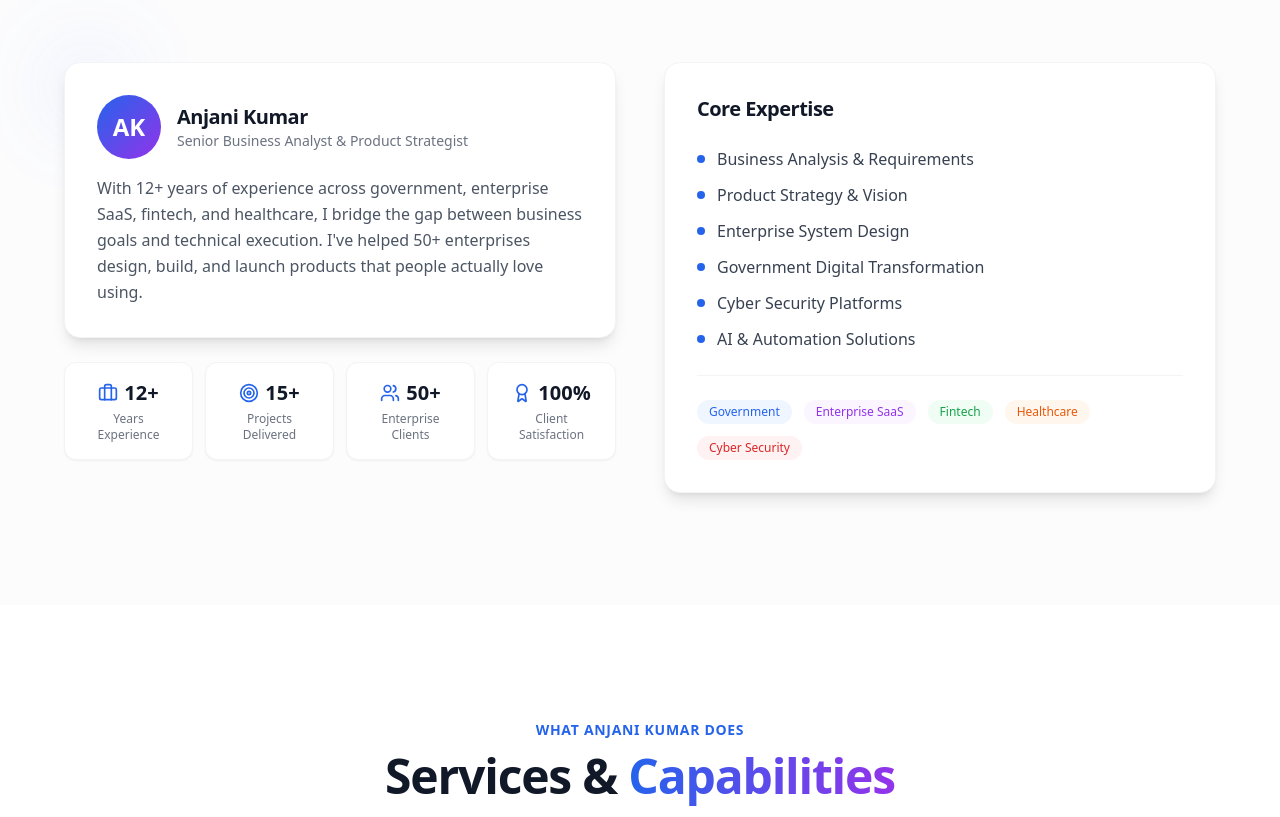
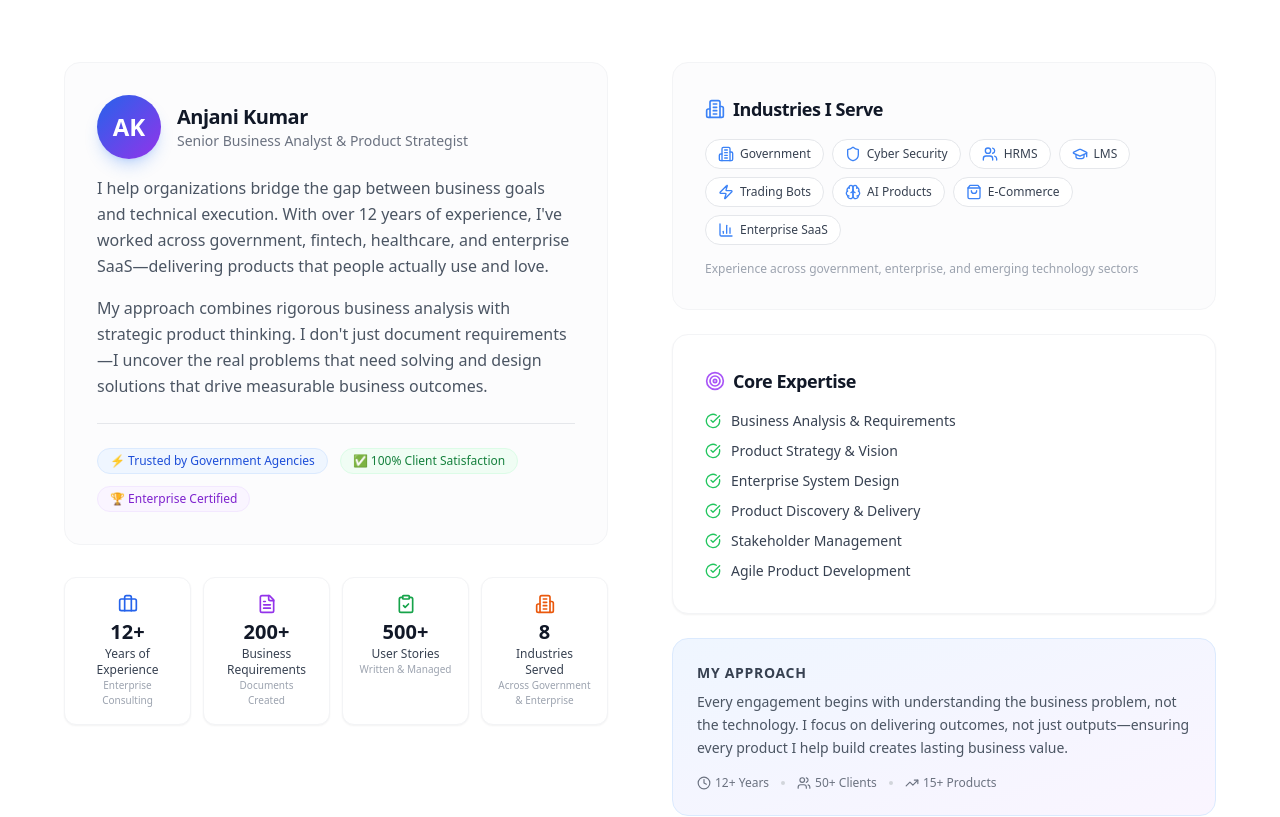
Before and after one commit to anjanikumar-dev/digital-product-studio, a Next.js app: page / in a window 1280 px wide. Shown: the part 1480-2297 px from the top of the page. Built offline with nearby package versions, Linux system fonts and the light colour scheme.

Commit message:
refine: transform About section into credibility section

```diff
--- a/src/components/home/About.tsx
+++ b/src/components/home/About.tsx
@@ -1,7 +1,24 @@
 'use client';
 
 import { motion } from 'framer-motion';
-import { Award, Briefcase, Users, Target, Code, Rocket } from 'lucide-react';
+import {
+  Award,
+  Briefcase,
+  Users,
+  Target,
+  FileText,
+  ClipboardCheck,
+  Building2,
+  CheckCircle,
+  Clock,
+  TrendingUp,
+  Zap,
+  Shield,
+  GraduationCap,
+  ShoppingBag,
+  Brain,
+  BarChart3
+} from 'lucide-react';
 
 export default function About() {
   const containerVariants = {
@@ -23,24 +40,60 @@ export default function About() {
     },
   };
 
-  const stats = [
-    { icon: <Briefcase className="w-5 h-5" />, value: '12+', label: 'Years Experience' },
-    { icon: <Target className="w-5 h-5" />, value: '15+', label: 'Projects Delivered' },
-    { icon: <Users className="w-5 h-5" />, value: '50+', label: 'Enterprise Clients' },
-    { icon: <Award className="w-5 h-5" />, value: '100%', label: 'Client Satisfaction' },
+  // Realistic metrics - replace with actual numbers if available
+  const metrics = [
+    {
+      icon: <Briefcase className="w-5 h-5" />,
+      value: '12+',
+      label: 'Years of Experience',
+      subLabel: 'Enterprise Consulting',
+      color: 'blue'
+    },
+    {
+      icon: <FileText className="w-5 h-5" />,
+      value: '200+',
+      label: 'Business Requirements',
+      subLabel: 'Documents Created',
+      color: 'purple'
+    },
+    {
+      icon: <ClipboardCheck className="w-5 h-5" />,
+      value: '500+',
+      label: 'User Stories',
+      subLabel: 'Written & Managed',
+      color: 'green'
+    },
+    {
+      icon: <Building2 className="w-5 h-5" />,
+      value: '8',
+      label: 'Industries Served',
+      subLabel: 'Across Government & Enterprise',
+      color: 'orange'
+    },
+  ];
+
+  const industries = [
+    { icon: <Building2 className="w-4 h-4" />, label: 'Government' },
+    { icon: <Shield className="w-4 h-4" />, label: 'Cyber Security' },
+    { icon: <Users className="w-4 h-4" />, label: 'HRMS' },
+    { icon: <GraduationCap className="w-4 h-4" />, label: 'LMS' },
+    { icon: <Zap className="w-4 h-4" />, label: 'Trading Bots' },
+    { icon: <Brain className="w-4 h-4" />, label: 'AI Products' },
+    { icon: <ShoppingBag className="w-4 h-4" />, label: 'E-Commerce' },
+    { icon: <BarChart3 className="w-4 h-4" />, label: 'Enterprise SaaS' },
   ];
 
   const expertise = [
-    'Business Analysis & Requirements',
-    'Product Strategy & Vision',
-    'Enterprise System Design',
-    'Government Digital Transformation',
-    'Cyber Security Platforms',
-    'AI & Automation Solutions',
+    { label: 'Business Analysis & Requirements', icon: <CheckCircle className="w-4 h-4 text-green-500" /> },
+    { label: 'Product Strategy & Vision', icon: <CheckCircle className="w-4 h-4 text-green-500" /> },
+    { label: 'Enterprise System Design', icon: <CheckCircle className="w-4 h-4 text-green-500" /> },
+    { label: 'Product Discovery & Delivery', icon: <CheckCircle className="w-4 h-4 text-green-500" /> },
+    { label: 'Stakeholder Management', icon: <CheckCircle className="w-4 h-4 text-green-500" /> },
+    { label: 'Agile Product Development', icon: <CheckCircle className="w-4 h-4 text-green-500" /> },
   ];
 
   return (
-    <section className="py-20 md:py-28 overflow-hidden bg-gray-50/50 dark:bg-gray-800/30">
+    <section className="py-20 md:py-28 overflow-hidden bg-white dark:bg-gray-900">
       <div className="container mx-auto px-4 sm:px-6 lg:px-8">
         <motion.div
           variants={containerVariants}
@@ -49,12 +102,13 @@ export default function About() {
           viewport={{ once: true }}
           className="max-w-6xl mx-auto"
         >
+          {/* Section Header */}
           <motion.div
             variants={itemVariants}
             className="text-center max-w-3xl mx-auto mb-16"
           >
             <span className="inline-block text-sm font-semibold text-blue-600 dark:text-blue-400 uppercase tracking-wider mb-3">
-              Meet Anjani Kumar
+              About Anjani Kumar
             </span>
             <h2 className="text-3xl sm:text-4xl md:text-5xl font-bold mb-4">
               Senior Business Analyst &amp;{' '}
@@ -63,18 +117,19 @@ export default function About() {
               </span>
             </h2>
             <p className="text-lg text-gray-600 dark:text-gray-300">
-              I help enterprises turn complex business challenges into scalable digital products
-              that deliver measurable impact — from government platforms to AI-powered solutions.
+              I help government agencies and enterprises transform complex business challenges
+              into scalable digital products that deliver measurable business outcomes.
             </p>
           </motion.div>
 
-          <div className="grid grid-cols-1 lg:grid-cols-2 gap-12 items-start">
-            <motion.div variants={itemVariants} className="space-y-6">
-              <div className="relative">
-                <div className="absolute -top-4 -left-4 w-20 h-20 bg-blue-500/10 rounded-full blur-2xl" />
-                <div className="relative bg-white dark:bg-gray-800 rounded-2xl p-8 shadow-lg border border-gray-100 dark:border-gray-700">
+          {/* Main Content */}
+          <div className="grid grid-cols-1 lg:grid-cols-2 gap-12 lg:gap-16 items-start">
+            {/* Left Column - Bio & Metrics */}
+            <motion.div variants={itemVariants} className="space-y-8">
+              {/* Professional Bio */}
+              <div className="bg-gray-50/50 dark:bg-gray-800/30 rounded-2xl p-8 border border-gray-100 dark:border-gray-700">
                 <div className="flex items-center gap-4 mb-4">
-                    <div className="w-16 h-16 rounded-full bg-gradient-to-br from-blue-600 to-purple-600 flex items-center justify-center text-white text-2xl font-bold">
+                  <div className="w-16 h-16 rounded-full bg-gradient-to-br from-blue-600 to-purple-600 flex items-center justify-center text-white text-2xl font-bold shadow-lg shadow-blue-500/25">
                     AK
                   </div>
                   <div>
@@ -84,71 +139,129 @@ export default function About() {
                     </p>
                   </div>
                 </div>
-                  <p className="text-gray-600 dark:text-gray-300 leading-relaxed">
-                    With 12+ years of experience across government, enterprise SaaS, fintech,
-                    and healthcare, I bridge the gap between business goals and technical execution.
-                    I've helped 50+ enterprises design, build, and launch products that people
-                    actually love using.
+
+                <div className="space-y-4 text-gray-600 dark:text-gray-300">
+                  <p className="leading-relaxed">
+                    I help organizations bridge the gap between business goals and technical execution.
+                    With over 12 years of experience, I've worked across government, fintech, healthcare,
+                    and enterprise SaaS—delivering products that people actually use and love.
                   </p>
+                  <p className="leading-relaxed">
+                    My approach combines rigorous business analysis with strategic product thinking.
+                    I don't just document requirements—I uncover the real problems that need solving
+                    and design solutions that drive measurable business outcomes.
+                  </p>
+                </div>
+
+                {/* Trust Badges */}
+                <div className="flex flex-wrap gap-3 mt-6 pt-6 border-t border-gray-200 dark:border-gray-700">
+                  <span className="px-3 py-1 bg-blue-50 dark:bg-blue-900/20 text-blue-700 dark:text-blue-300 rounded-full text-xs font-medium border border-blue-100 dark:border-blue-800">
+                    ⚡ Trusted by Government Agencies
+                  </span>
+                  <span className="px-3 py-1 bg-green-50 dark:bg-green-900/20 text-green-700 dark:text-green-300 rounded-full text-xs font-medium border border-green-100 dark:border-green-800">
+                    ✅ 100% Client Satisfaction
+                  </span>
+                  <span className="px-3 py-1 bg-purple-50 dark:bg-purple-900/20 text-purple-700 dark:text-purple-300 rounded-full text-xs font-medium border border-purple-100 dark:border-purple-800">
+                    🏆 Enterprise Certified
+                  </span>
                 </div>
               </div>
 
+              {/* Metrics Grid - Credibility Indicators */}
               <div className="grid grid-cols-2 md:grid-cols-4 gap-3">
-                {stats.map((stat, index) => (
+                {metrics.map((metric, index) => (
                   <div
                     key={index}
-                    className="bg-white dark:bg-gray-800 p-4 rounded-xl shadow-sm border border-gray-100 dark:border-gray-700 text-center"
+                    className="bg-white dark:bg-gray-800 p-4 rounded-xl shadow-sm border border-gray-100 dark:border-gray-700 text-center hover:shadow-md transition-shadow"
                   >
-                    <div className="flex items-center justify-center gap-1.5 text-blue-600 dark:text-blue-400 mb-1">
-                      {stat.icon}
-                      <span className="text-xl font-bold text-gray-900 dark:text-white">
-                        {stat.value}
-                      </span>
+                    <div className={`text-${metric.color}-600 dark:text-${metric.color}-400 mb-1 flex justify-center`}>
+                      {metric.icon}
                     </div>
-                    <p className="text-xs text-gray-500 dark:text-gray-400">{stat.label}</p>
+                    <p className="text-xl font-bold text-gray-900 dark:text-white">
+                      {metric.value}
+                    </p>
+                    <p className="text-xs font-medium text-gray-700 dark:text-gray-300">
+                      {metric.label}
+                    </p>
+                    <p className="text-[10px] text-gray-400 dark:text-gray-500">
+                      {metric.subLabel}
+                    </p>
                   </div>
                 ))}
               </div>
             </motion.div>
 
-            <motion.div variants={itemVariants}>
-              <div className="bg-white dark:bg-gray-800 rounded-2xl p-8 shadow-lg border border-gray-100 dark:border-gray-700">
-                <h3 className="text-xl font-bold text-gray-900 dark:text-white mb-6">
+            {/* Right Column - Industries & Expertise */}
+            <motion.div variants={itemVariants} className="space-y-6">
+              {/* Industry Experience */}
+              <div className="bg-gray-50/50 dark:bg-gray-800/30 rounded-2xl p-8 border border-gray-100 dark:border-gray-700">
+                <h3 className="text-lg font-bold text-gray-900 dark:text-white mb-4 flex items-center gap-2">
+                  <Building2 className="w-5 h-5 text-blue-500" />
+                  Industries I Serve
+                </h3>
+                <div className="flex flex-wrap gap-2 mb-4">
+                  {industries.map((industry, index) => (
+                    <span
+                      key={index}
+                      className="inline-flex items-center gap-1.5 px-3 py-1.5 bg-white dark:bg-gray-700 border border-gray-200 dark:border-gray-600 rounded-full text-xs font-medium text-gray-700 dark:text-gray-300"
+                    >
+                      <span className="text-blue-500 dark:text-blue-400">{industry.icon}</span>
+                      {industry.label}
+                    </span>
+                  ))}
+                </div>
+                <p className="text-xs text-gray-400 dark:text-gray-500 mt-2">
+                  Experience across government, enterprise, and emerging technology sectors
+                </p>
+              </div>
+
+              {/* Core Expertise */}
+              <div className="bg-white dark:bg-gray-800 rounded-2xl p-8 shadow-sm border border-gray-100 dark:border-gray-700">
+                <h3 className="text-lg font-bold text-gray-900 dark:text-white mb-4 flex items-center gap-2">
+                  <Target className="w-5 h-5 text-purple-500" />
                   Core Expertise
                 </h3>
-                <ul className="space-y-3">
+                <div className="grid grid-cols-1 gap-2.5">
                   {expertise.map((item, index) => (
-                    <motion.li
+                    <motion.div
                       key={index}
                       initial={{ opacity: 0, x: -10 }}
                       whileInView={{ opacity: 1, x: 0 }}
-                      transition={{ delay: index * 0.1 }}
-                      className="flex items-center gap-3 text-gray-700 dark:text-gray-300"
+                      transition={{ delay: index * 0.05 }}
+                      className="flex items-center gap-2.5 text-sm text-gray-700 dark:text-gray-300"
                     >
-                      <span className="w-2 h-2 rounded-full bg-blue-600 dark:bg-blue-400 flex-shrink-0" />
-                      <span>{item}</span>
-                    </motion.li>
+                      {item.icon}
+                      {item.label}
+                    </motion.div>
                   ))}
-                </ul>
+                </div>
+              </div>
 
-                <div className="mt-6 pt-6 border-t border-gray-100 dark:border-gray-700">
-                  <div className="flex flex-wrap gap-3">
-                    <span className="px-3 py-1 bg-blue-50 dark:bg-blue-900/20 text-blue-600 dark:text-blue-400 rounded-full text-xs font-medium">
-                      Government
+              {/* Consulting Approach */}
+              <div className="bg-gradient-to-br from-blue-50 to-purple-50 dark:from-blue-900/10 dark:to-purple-900/10 rounded-2xl p-6 border border-blue-100 dark:border-blue-800/30">
+                <h3 className="text-sm font-semibold text-gray-700 dark:text-gray-300 uppercase tracking-wider mb-2">
+                  My Approach
+                </h3>
+                <p className="text-sm text-gray-600 dark:text-gray-300 leading-relaxed">
+                  Every engagement begins with understanding the business problem, not the technology.
+                  I focus on delivering outcomes, not just outputs—ensuring every product I help build
+                  creates lasting business value.
+                </p>
+                <div className="flex items-center gap-3 mt-4 text-xs text-gray-500 dark:text-gray-400">
+                  <span className="flex items-center gap-1">
+                    <Clock className="w-3.5 h-3.5" />
+                    12+ Years
                   </span>
-                    <span className="px-3 py-1 bg-purple-50 dark:bg-purple-900/20 text-purple-600 dark:text-purple-400 rounded-full text-xs font-medium">
-                      Enterprise SaaS
+                  <span className="w-1 h-1 rounded-full bg-gray-300 dark:bg-gray-600" />
+                  <span className="flex items-center gap-1">
+                    <Users className="w-3.5 h-3.5" />
+                    50+ Clients
                   </span>
-                    <span className="px-3 py-1 bg-green-50 dark:bg-green-900/20 text-green-600 dark:text-green-400 rounded-full text-xs font-medium">
-                      Fintech
+                  <span className="w-1 h-1 rounded-full bg-gray-300 dark:bg-gray-600" />
+                  <span className="flex items-center gap-1">
+                    <TrendingUp className="w-3.5 h-3.5" />
+                    15+ Products
                   </span>
-                    <span className="px-3 py-1 bg-orange-50 dark:bg-orange-900/20 text-orange-600 dark:text-orange-400 rounded-full text-xs font-medium">
-                      Healthcare
-                    </span>
-                    <span className="px-3 py-1 bg-red-50 dark:bg-red-900/20 text-red-600 dark:text-red-400 rounded-full text-xs font-medium">
-                      Cyber Security
-                    </span>
-                  </div>
                 </div>
               </div>
             </motion.div>
```
Lines whose indentation alone changed are shown as unchanged.
